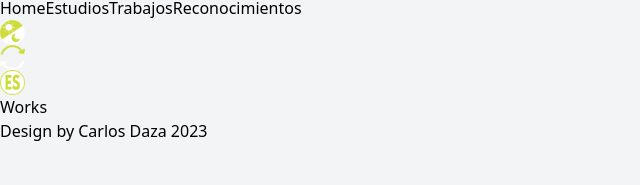
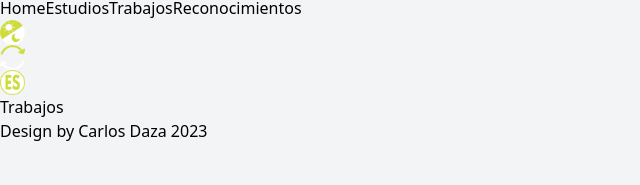
Before and after one commit to cdazaparra/dc, a React (Vite) app: page /works in a window 1280 px wide. Shown: the part 107-292 px from the top of the page, without its empty margins (0-640 px from the left). Built offline with nearby package versions, Linux system fonts and the light colour scheme.

Commit message:
gh-pages

```diff
--- a/src/pages/Works.jsx
+++ b/src/pages/Works.jsx
@@ -1,7 +1,11 @@
 import React from "react";
 
 const Works = () => {
-  return <div>Works</div>;
+  return (
+    <div className="mt-20">
+      <h1 className="text-6xl text-center">Trabajos</h1>
+    </div>
+  );
 };
 
 export default Works;
--- a/vite.config.js
+++ b/vite.config.js
@@ -4,5 +4,5 @@ import react from "@vitejs/plugin-react";
 // https://vitejs.dev/config/
 export default defineConfig({
   plugins: [react()],
-  base: "https://cdazaparra.github.io/dc/"
+  base: "https://cdazaparra.github.io/dc"
 });
```
